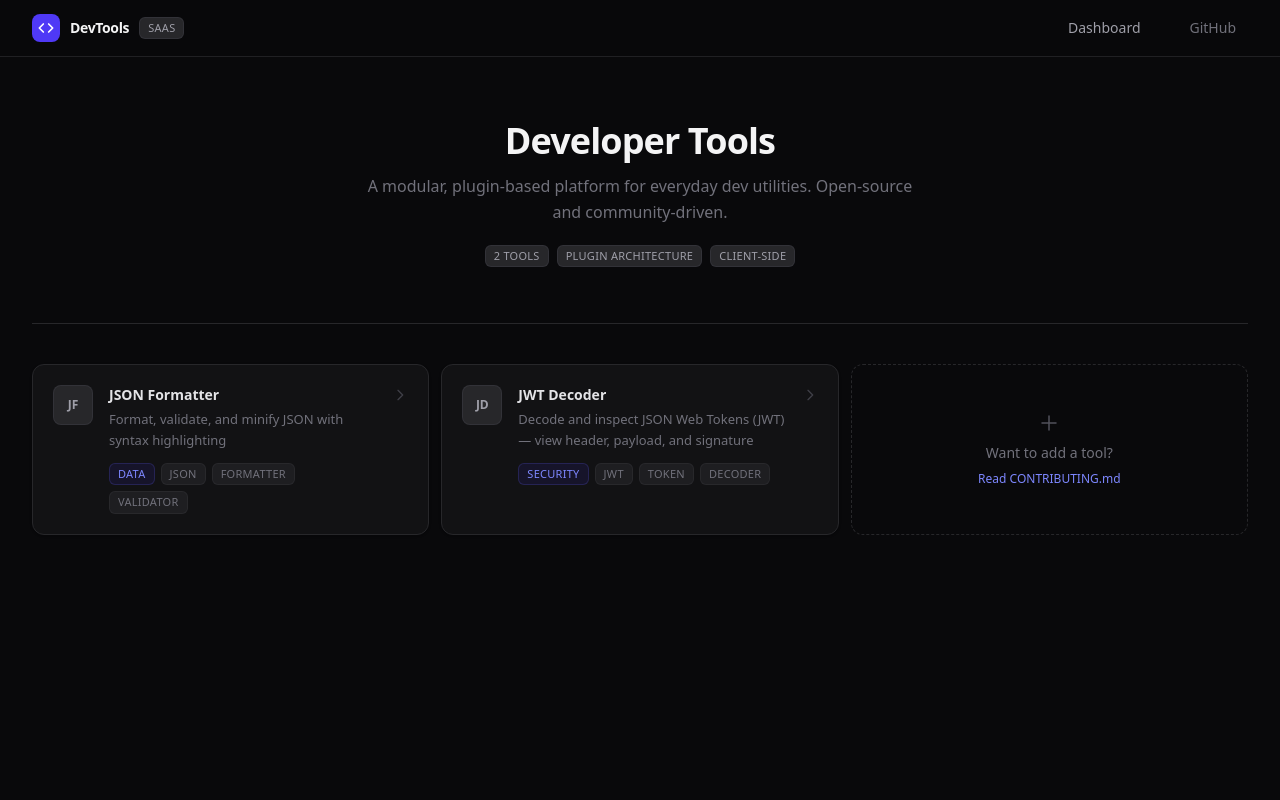
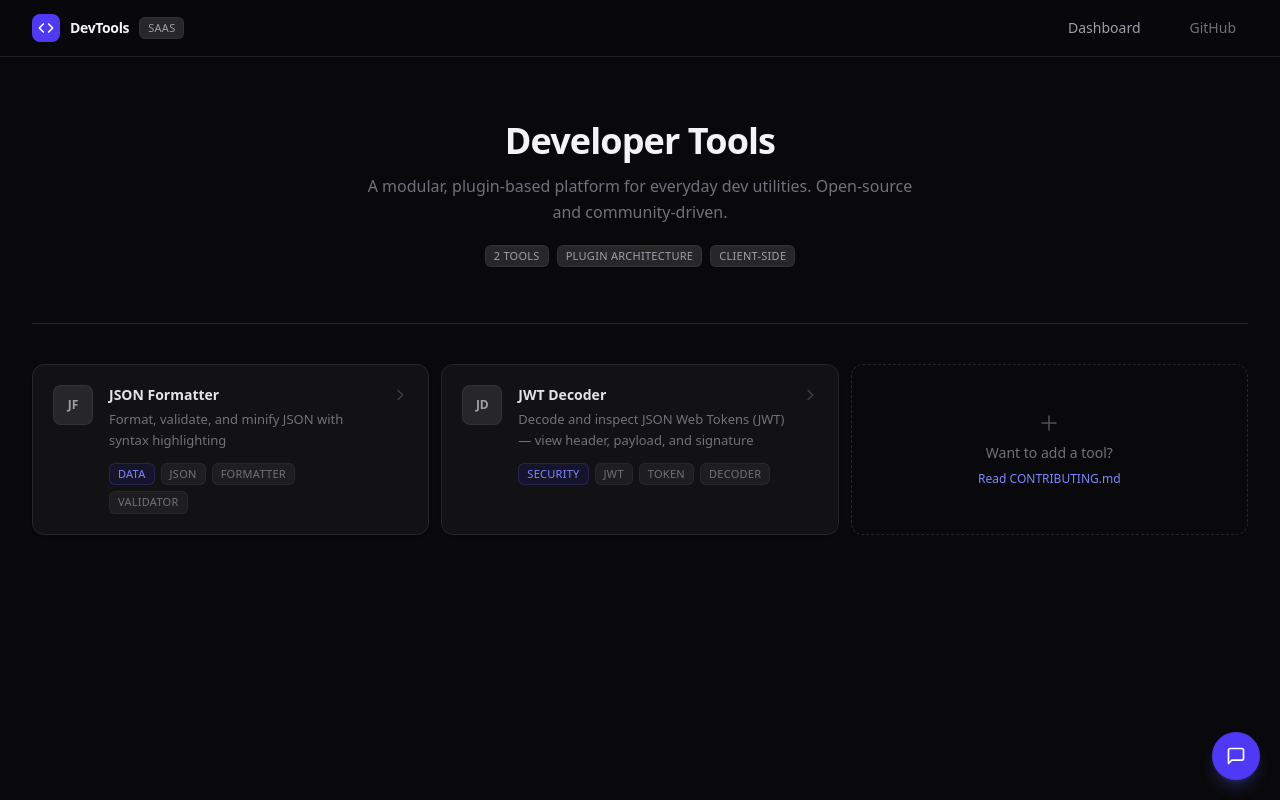
Before and after one commit to davesheffer/dev-tool-saas, a Next.js app: page / in a window 1280 px wide. Built offline with nearby package versions, Linux system fonts and the light colour scheme.

Commit message:
feat: add SupportChat component to RootLayout

```diff
--- a/src/app/layout.tsx
+++ b/src/app/layout.tsx
@@ -32,6 +32,7 @@ export default function RootLayout({
       >
         <Navbar />
         {children}
+        <SupportChat />
       </body>
     </html>
   );
```
